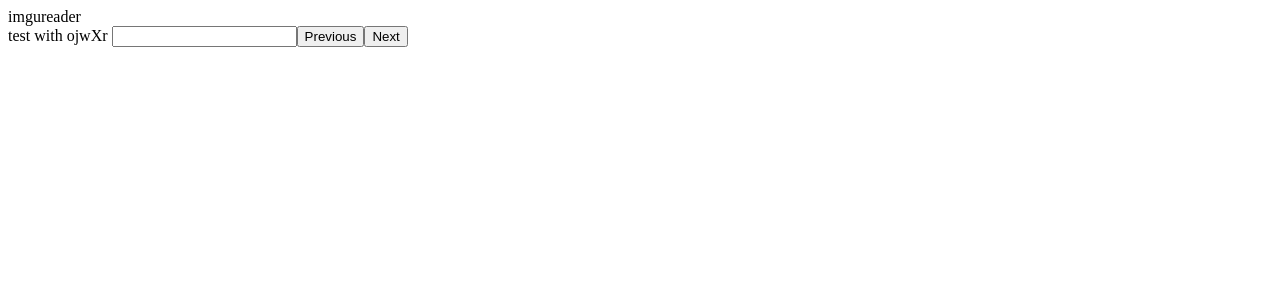
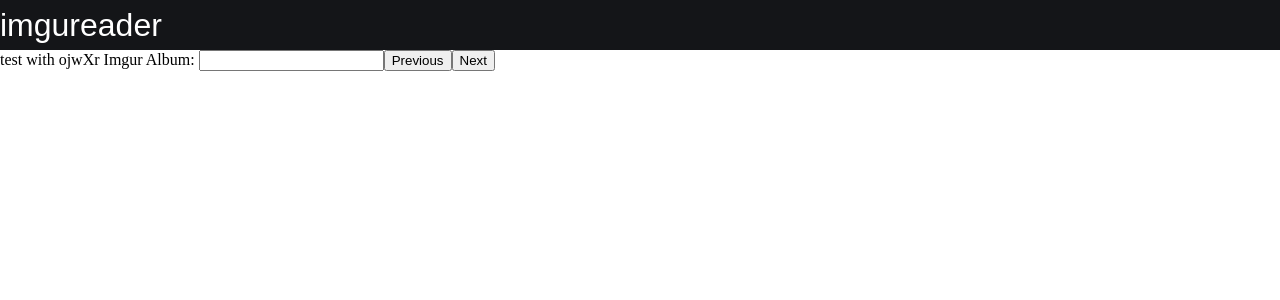
Before and after one commit to Rickkwa/imgureader, an Angular app: page / in a window 1280 px wide. Shown: the top 300 px of the page. Built offline with nearby package versions, Linux system fonts and the light colour scheme.

Commit message:
Added keyboard page navigation

```diff
--- a/src/app/app.component.css
+++ b/src/app/app.component.css
@@ -1,4 +1,16 @@
+header {
+    height: 50px;
+    background-color: #141518;
+    color: white;
+    font-family: arial;
+    line-height: 50px;
+    font-size: 32px;
+}
+
 .image-container {
-    /*display: inline-block;*/
     text-align: center;
 }
+
+.image-container img {
+    cursor: pointer;
+}
--- a/src/app/app.component.html
+++ b/src/app/app.component.html
@@ -3,11 +3,12 @@
 </header>
 <section>
     test with ojwXr
-    <input type="text" [(ngModel)]="albumSearch" (change)="albumSearchOnChange()" />
+    <label>Imgur Album: <input type="text" [(ngModel)]="albumSearch" (change)="albumSearchUpdate()" (keyup.enter)="albumSearchUpdate()" /></label>
+    <!-- Imgur Album: <input type="text" [(ngModel)]="albumSearch" (change)="albumSearchUpdate()" /> -->
     <button (click)="prevPage()">Previous</button><button (click)="nextPage()">Next</button>
 
     <h3 *ngIf="currentChapter">{{ currentChapter.getTitle() }}</h3>
     <div class="image-container">
-        <img *ngIf="currentPage" src="{{ currentPage.getLink() }}" />
+        <img *ngIf="currentPage" src="{{ currentPage.getLink() }}" (click)="nextPage()" />
     </div>
 </section>
--- a/src/app/app.component.ts
+++ b/src/app/app.component.ts
@@ -9,7 +9,8 @@ import { Page } from './page';
     selector: 'app-root',
     templateUrl: './app.component.html',
     providers: [ ApiService ],
-    styleUrls: ['./app.component.css']
+    styleUrls: ['./app.component.css'],
+    host: { "(window:keydown)": "keyDownHandler($event)" }
 })
 export class AppComponent {
     title = 'imgureader';
@@ -20,8 +21,8 @@ export class AppComponent {
 
     constructor(private apiService: ApiService) { }
 
-    albumSearchOnChange() {
-        this.apiService.loadChapter(this.albumSearch).then(chapter => {
+    albumSearchUpdate() {
+        this.apiService.loadChapter(this.albumSearch.trim()).then(chapter => {
             this.currentPageIndex = 0;
             this.currentChapter = chapter;
             this.currentPage = chapter.getPage(this.currentPageIndex);
@@ -29,20 +30,42 @@ export class AppComponent {
     }
 
     nextPage(): void {
-        // TODO: handle the case if currentPageIndex is out of range then don't do anything
+        if (this.currentPageIndex + 1 >= this.currentChapter.getNumPages())
+            return;
         this.currentPageIndex += 1;
         this.currentPage = this.currentChapter.getPage(this.currentPageIndex);
+        this.scrollReset();
     }
 
     prevPage(): void {
-        // TODO: handle the case if currentPageIndex is out of range then don't do anything
+        if (this.currentPageIndex - 1 < 0)
+            return;
         this.currentPageIndex -= 1;
         this.currentPage = this.currentChapter.getPage(this.currentPageIndex);
+        this.scrollReset();
     }
 
     gotoPage(index: number): void {
-        // TODO: handle the case if currentPageIndex is out of range then don't do anything
+        if (index < 0 || index >= this.currentChapter.getNumPages())
+            return;
         this.currentPageIndex = index;
         this.currentPage = this.currentChapter.getPage(this.currentPageIndex);
+        this.scrollReset();
+    }
+
+    scrollReset(): void {
+        // TODO: animate this scroll
+        document.getElementsByClassName("image-container")[0].scrollIntoView();
+    }
+
+    keyDownHandler(e: KeyboardEvent): void {
+        if ("value" in document.activeElement) {
+            console.log("This is editable");
+            return;
+        }
+        if (e.keyCode == 37 || e.keyCode == 65) // left arrow (37) or A (65)
+            this.prevPage();
+        else if (e.keyCode == 39 || e.keyCode == 68) // right arrow (39) or D (68)
+            this.nextPage();
     }
 }
--- a/src/app/chapter.ts
+++ b/src/app/chapter.ts
@@ -26,6 +26,10 @@ export class Chapter {
         this.pages.push(newPage);
     }
 
+    getNumPages() {
+        return this.pages.length;
+    }
+
     getPage(index: number) {
         if (index < 0 || index >= this.imagesCount)
             return null;
--- a/src/styles.css
+++ b/src/styles.css
@@ -1 +1,5 @@
 /* You can add global styles to this file, and also import other style files */
+body {
+    margin: 0;
+    padding: 0;
+}
```
